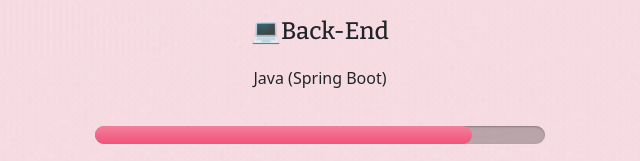
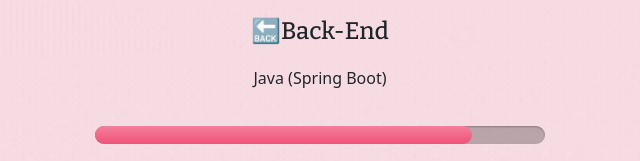
Before and after one commit to Kiri-1/BlogUXUI, a plain HTML site: page informacion/informacion.html in a window 1280 px wide. Shown: the part 1651-1812 px from the top of the page, 320-960 px from the left. Drawn offline with nearby package versions, Linux system fonts and the light colour scheme.

Commit message:
arreglando error de letras

```diff
--- a/informacion/informacion.html
+++ b/informacion/informacion.html
@@ -188,7 +188,7 @@
               </div>
             </div>
           </div>
-          <h4 class="cardTitulo">💻Back-End</h4>
+          <h4 class="cardTitulo">🔙Back-End</h4>
           <div class="skillsItems">
             <p class="skillTec">Java (Spring Boot)</p>
             <div class="barra-progress">
```
Also changed, not shown: index.html (+1 -1 lines).
